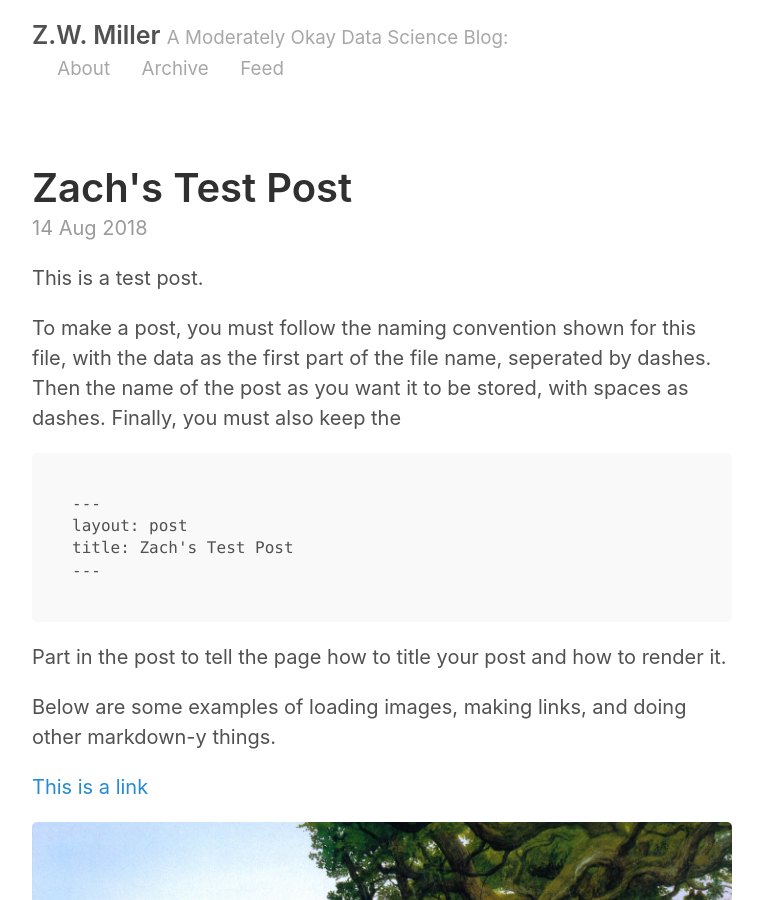
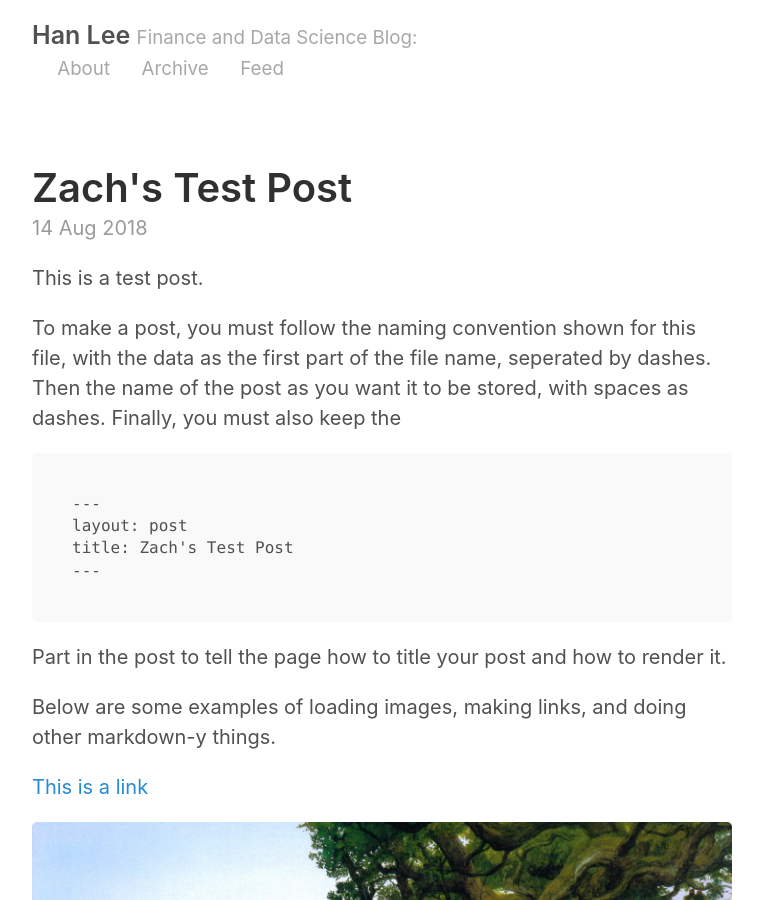
Before and after one commit to han201/han201.github.io, a Jekyll site: the page built from index.html, in a window 1280 px wide and 900 px high. Shown: the whole window, without its empty margins (258-1021 px from the left). Built offline with Jekyll 4.4.1, drawn with Linux system fonts in a browser that asks for light colours; the list of posts is cut into pages by our own code.

Commit message:
blog updated with my info

```diff
--- a/_config.yml
+++ b/_config.yml
@@ -2,9 +2,9 @@
 permalink:           pretty
 
 # Setup
-title:               Z.W. Miller
-tagline:             A Moderately Okay Data Science Blog
-url:                 http://zwmiller.github.io
+title:               Han Lee
+tagline:             Finance and Data Science Blog
+url:                 http://han201.github.io
 paginate:            2
 baseurl:             ""
 
@@ -17,14 +17,14 @@ sass:
 
 # About/contact
 author:
-  name:              Zach Miller
-  url:               https://twitter.com/zaglamir
-  email:             zach@thisismetis.com
+  name:              Han Lee
+  url:               https://www.linkedin.com/in/han-lee-4824082/
+  email:
 
 # Custom vars
-version:             2.0.0
+version:             1.0.0
 github:
-  repo:              https://github.com/zwmiller
+  repo:              https://github.com/han201
 
 # Gems
 gems:
```
